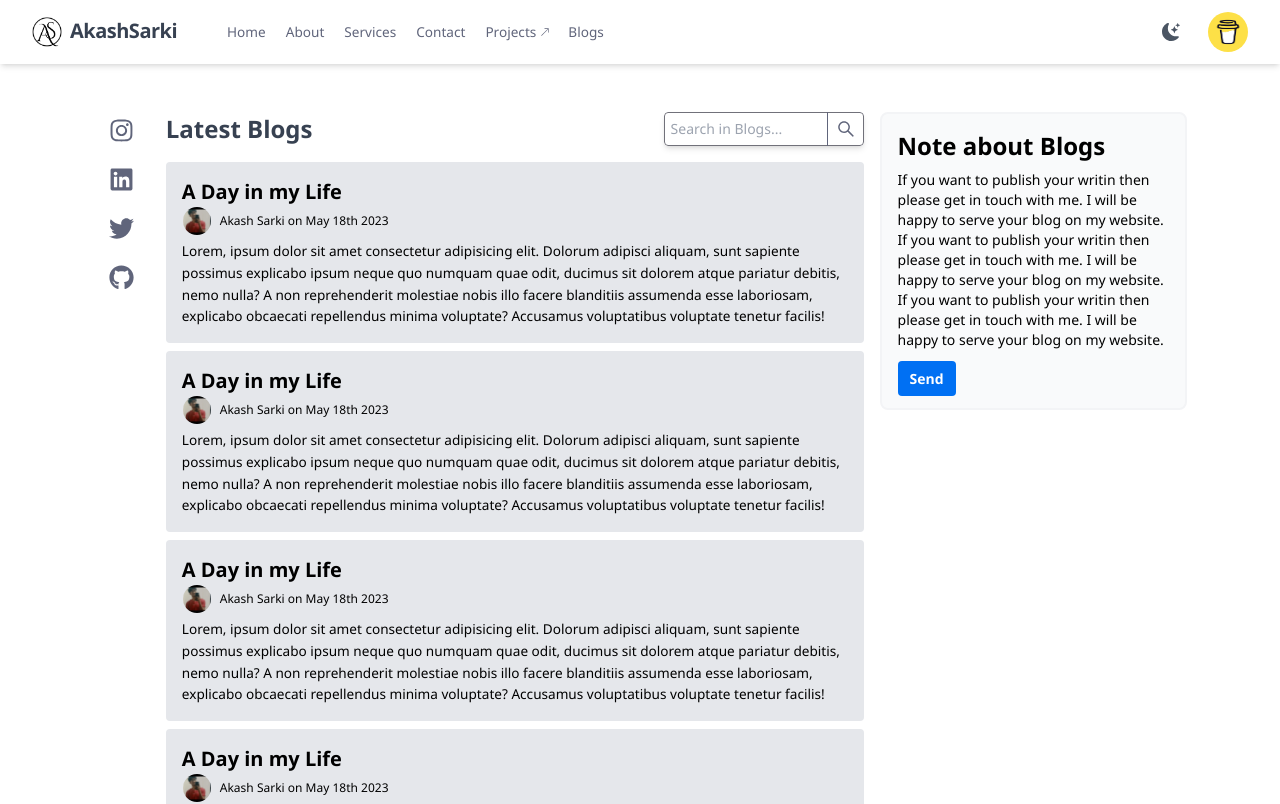
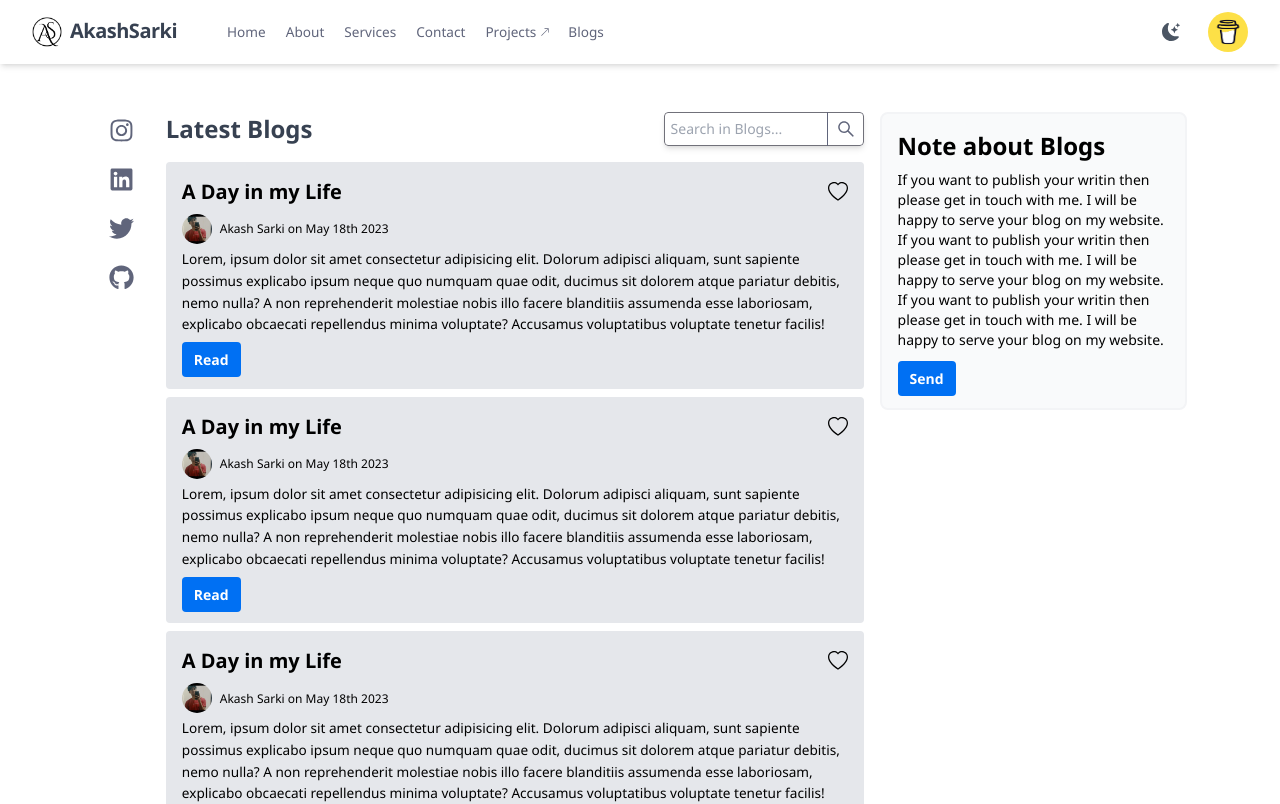
Before and after one commit to ashdephoenix123/developer-portfolio, a Next.js app: page /blogs in a window 1280 px wide. Shown: the top 804 px of the page. Built offline with nearby package versions, Linux system fonts and the light colour scheme.

Commit message:
enhanced selecction

```diff
--- a/app/component/BlogCard.js
+++ b/app/component/BlogCard.js
@@ -1,14 +1,24 @@
+'use client';
+
 import Image from 'next/image'
-import React from 'react'
+import React, { useState } from 'react'
 import Link from 'next/link'
+import { BsHeart, BsHeartFill } from 'react-icons/bs'
 
 const BlogCard = () => {
+  const [heart, setHeart] = useState(false)
+
+  const changeHeart = () => {
+    setHeart(!heart)
+  }
+
   return (
-    <Link href={'/blogs/test'} className='block bg-gray-200 text-black rounded my-2 p-4 hover:bg-gray-300 dark:bg-gray-600 dark:text-zinc-300 scaleIt transition-all'>
-      <h2 className='text-xl font-semibold dark:text-neutral-300'>A Day in my Life</h2>
-      <div className='fontxs flex items-center'><Image src='/me.jpg' className='border object-cover rounded-full overflow-hidden w-[30px] h-[30px]' width={30} height={30}/><span className='ml-2'>Akash Sarki on May 18th 2023</span></div>
-      <p className='fontsm mt-1'>Lorem, ipsum dolor sit amet consectetur adipisicing elit. Dolorum adipisci aliquam, sunt sapiente possimus explicabo ipsum neque quo numquam quae odit, ducimus sit dolorem atque pariatur debitis, nemo nulla? A non reprehenderit molestiae nobis illo facere blanditiis assumenda esse laboriosam, explicabo obcaecati repellendus minima voluptate? Accusamus voluptatibus voluptate tenetur facilis!</p>
-    </Link>
+    <div className='block bg-gray-200 text-black rounded my-2 p-4 hover:bg-gray-300 dark:bg-gray-600 dark:text-zinc-300 scaleIt transition-all'>
+      <h2 className='text-xl font-semibold dark:text-neutral-300 flex justify-between items-center mb-2'>A Day in my Life {!heart ? <BsHeart onClick={changeHeart} className='hover:cursor-pointer'/> : <BsHeartFill className='text-pink-600 hover:cursor-pointer' onClick={changeHeart} />}</h2>
+      <div className='fontxs flex items-center'><Image src='/me.jpg' className=' object-cover rounded-full overflow-hidden w-[30px] h-[30px]' width={30} height={30}/><span className='ml-2'>Akash Sarki on May 18th 2023</span></div>
+      <p className='fontsm mt-1 mb-3'>Lorem, ipsum dolor sit amet consectetur adipisicing elit. Dolorum adipisci aliquam, sunt sapiente possimus explicabo ipsum neque quo numquam quae odit, ducimus sit dolorem atque pariatur debitis, nemo nulla? A non reprehenderit molestiae nobis illo facere blanditiis assumenda esse laboriosam, explicabo obcaecati repellendus minima voluptate? Accusamus voluptatibus voluptate tenetur facilis!</p>
+      <Link className='btn' href={'/blogs/akash'}>Read</Link>
+    </div>
   )
 }
 
--- a/app/globals.scss
+++ b/app/globals.scss
@@ -6,7 +6,6 @@
   --primary-font: #60657B;
   --primary-color: #0070f3;
   --text1: #0067C8;
-  --bg1: #F2F2F2;
   --bg2: #f7f7f7;
   --text5: #929292;
   --text2: #676767;
@@ -39,6 +38,12 @@ body {
   @apply dark:text-gray-300 dark:bg-slate-950;
 }
 
+::selection{
+  background-color: var(--primary-font);
+  color: var(--text3)
+  // user-select: none;
+}
+
 .container2 {
   width: 95%;
   margin: 0 auto;
@@ -46,7 +51,7 @@ body {
 }
 
 .bg1 {
-  background-color: var(--bg1);
+  background-color: var(--text3);
 }
 
 .bg2 {
```
